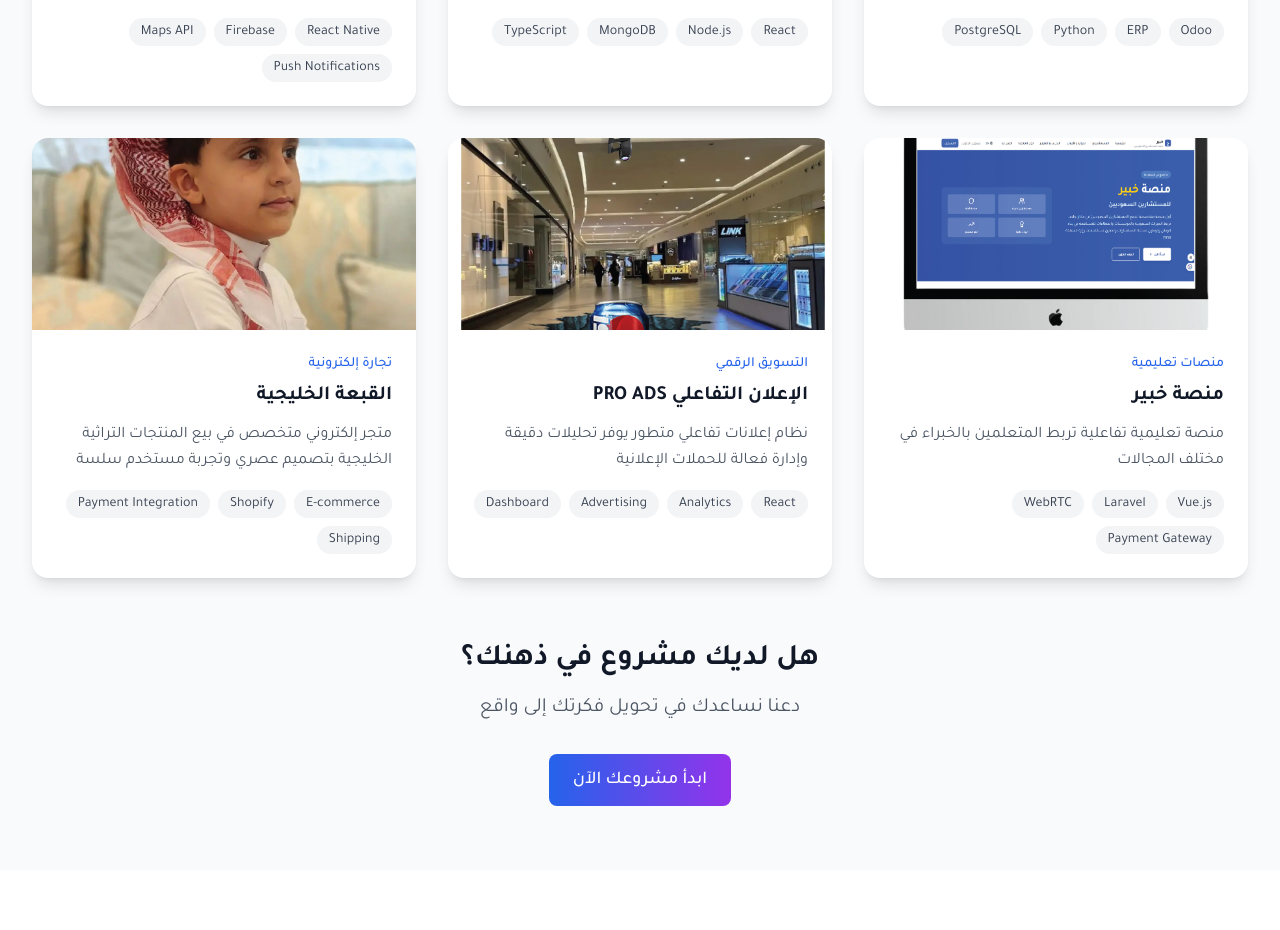
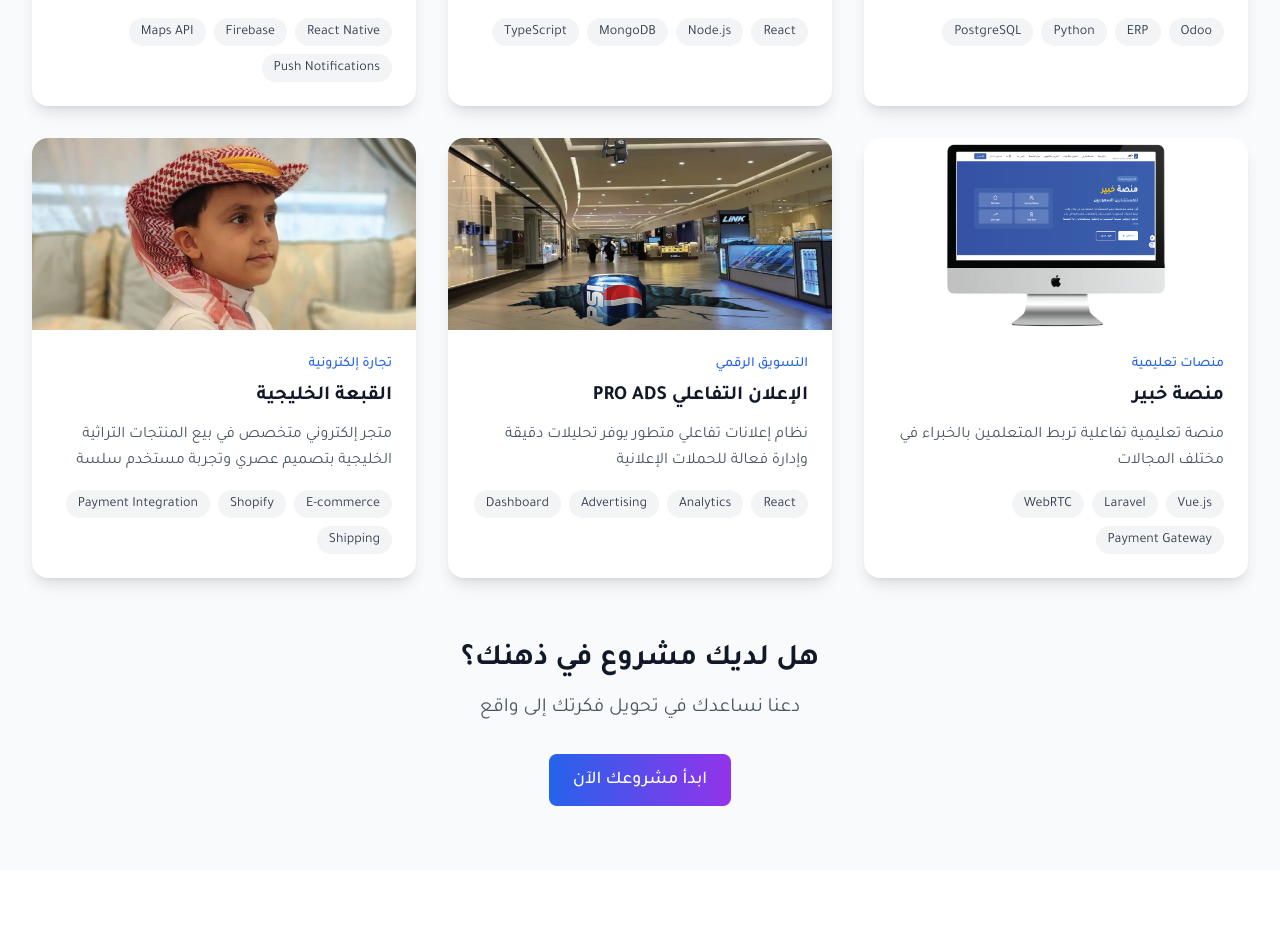
Before and after one commit to InnovationLadders/innovationladders, a React (Vite) app: page / in a window 1280 px wide. Shown: the part 4440-5370 px from the top of the page. Built offline with nearby package versions, Linux system fonts and the light colour scheme; no server answers; the database is empty.

Commit message:
Updated projects.ts

```diff
--- a/src/data/projects.ts
+++ b/src/data/projects.ts
@@ -39,7 +39,7 @@ export const projects: Project[] = [
     title: 'منصة خبير',
     category: 'منصات تعليمية',
     description: 'منصة تعليمية تفاعلية تربط المتعلمين بالخبراء في مختلف المجالات',
-    image: '/images/منصة خبير.jpg',
+    image: '/images/project-khabir.jpg',
     tags: ['Vue.js', 'Laravel', 'WebRTC', 'Payment Gateway'],
     link: '#',
     is_active: true,
@@ -50,7 +50,7 @@ export const projects: Project[] = [
     title: 'الإعلان التفاعلي PRO ADS',
     category: 'التسويق الرقمي',
     description: 'نظام إعلانات تفاعلي متطور يوفر تحليلات دقيقة وإدارة فعالة للحملات الإعلانية',
-    image: '/images/الاعلان التفاعلي PRO ADS.jpg',
+    image: '/images/project-proads.jpg',
     tags: ['React', 'Analytics', 'Advertising', 'Dashboard'],
     link: '#',
     is_active: true,
@@ -61,7 +61,7 @@ export const projects: Project[] = [
     title: 'القبعة الخليجية',
     category: 'تجارة إلكترونية',
     description: 'متجر إلكتروني متخصص في بيع المنتجات التراثية الخليجية بتصميم عصري وتجربة مستخدم سلسة',
-    image: '/images/القبعة الخليجية.jpg',
+    image: '/images/project-gulfhat.jpg',
     tags: ['E-commerce', 'Shopify', 'Payment Integration', 'Shipping'],
     link: '#',
     is_active: true,
```
